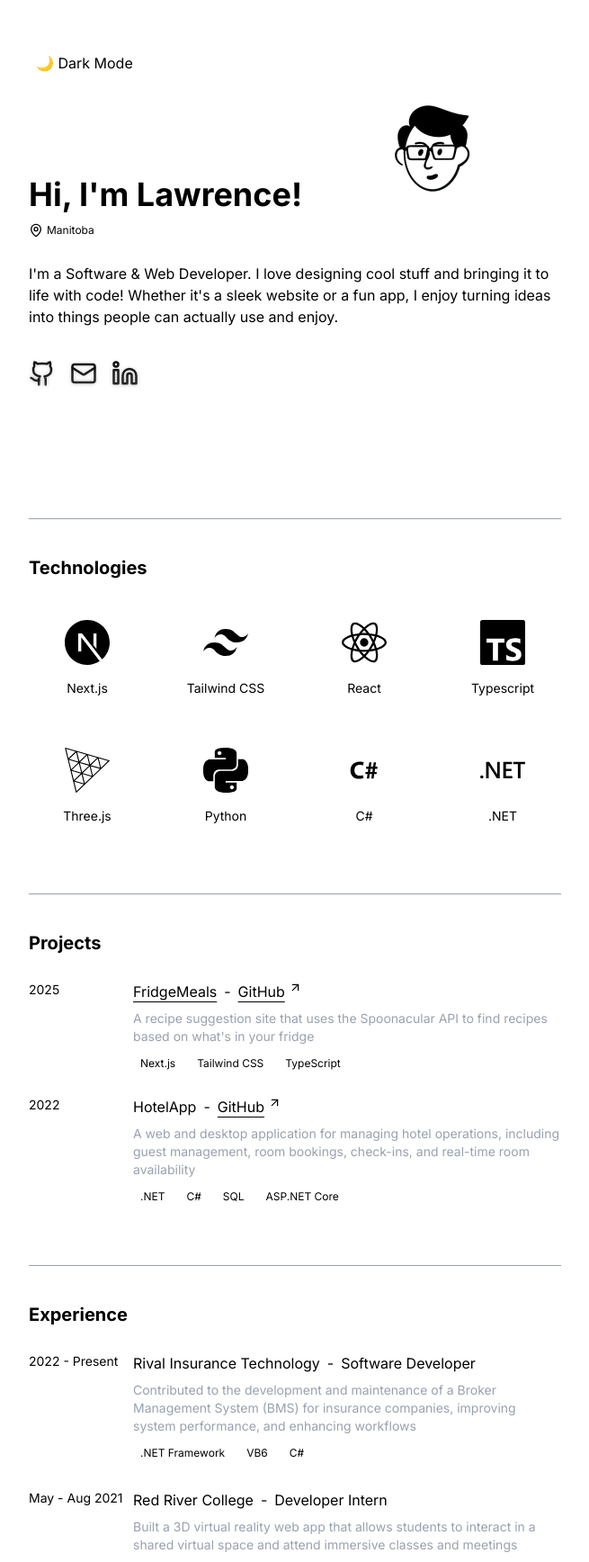
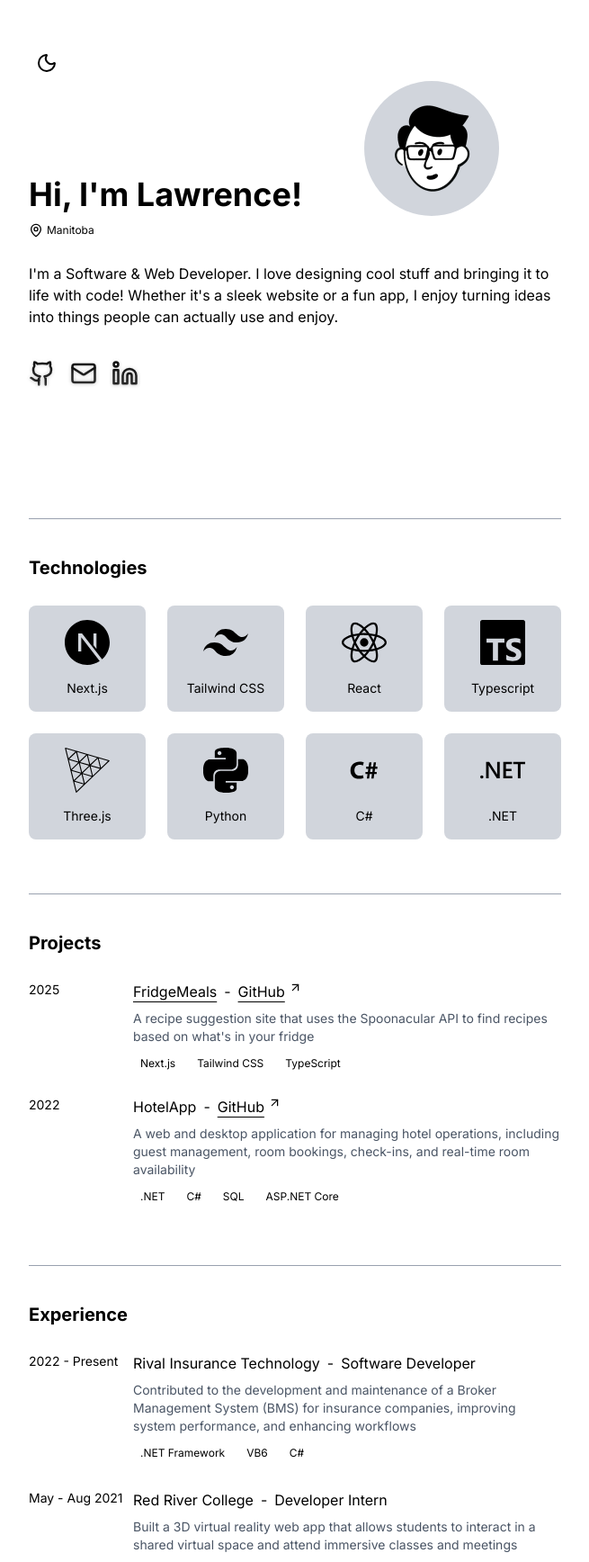
Before and after one commit to lawrence-valerio/portfolio, a Next.js app: page / in a window 1280 px wide. Shown: the part 184-1920 px from the top of the page at 90% size, without its empty margins (312-967 px from the left). Built offline with nearby package versions, Linux system fonts and the light colour scheme.

Commit message:
Implemented light and dark mode functionality for all sections

```diff
--- a/src/app/components/ContactSection.tsx
+++ b/src/app/components/ContactSection.tsx
@@ -57,7 +57,7 @@ export const ContactSection = () => {
             })}
           </div>
           <div className="flex justify-center">
-            <span className="text-xs text-gray-400">
+            <span className="text-xs text-gray-600 darkmode-text-gray">
               © 2025 | Lawrence Valerio
             </span>
           </div>
--- a/src/app/components/ExperienceSection.tsx
+++ b/src/app/components/ExperienceSection.tsx
@@ -63,7 +63,7 @@ export const ExperienceSection = () => {
                       -<span className="ml-2">{experience.position}</span>
                     </span>
 
-                    <p className="mt-2 text-sm text-gray-400">
+                    <p className="mt-2 text-sm text-gray-600 darkmode-text-gray">
                       {experience.description}
                     </p>
                     <ul className="flex flex-wrap text-xs mt-2 gap-2">
--- a/src/app/components/HeroSection.tsx
+++ b/src/app/components/HeroSection.tsx
@@ -43,7 +43,7 @@ export const HeroSection = () => {
                 alt="Profile Picture"
                 width={150}
                 height={150}
-                className="block mx-auto rounded-full bg-white/5"
+                className="block mx-auto rounded-full bg-gray-300 darkmode-bg-white"
               />
             </div>
             <div className="flex items-center space-x-1 mb-7 mt-2">
--- a/src/app/components/ProjectSection.tsx
+++ b/src/app/components/ProjectSection.tsx
@@ -73,7 +73,7 @@ export const ProjectSection = () => {
                       <ArrowUpRight size={15} className="ml-1" />
                     </>
                   )}
-                  <p className="mt-2 text-sm text-gray-400">
+                  <p className="mt-2 text-sm text-gray-600 darkmode-text-gray">
                     {project.description}
                   </p>
                   <ul className="flex flex-wrap text-xs mt-2 gap-2">
--- a/src/app/components/TechSection.tsx
+++ b/src/app/components/TechSection.tsx
@@ -37,13 +37,13 @@ export const TechSection = () => {
           <div className="grid grid-cols-2 md:grid-cols-4 gap-6 mt-7 pb-2">
             {icons.map((icon) => (
               <motion.div key={icon.name} whileHover={{ scale: 1.1 }}>
-                <div className="flex flex-col items-center p-4 rounded-lg bg-white/5">
+                <div className="flex flex-col items-center p-4 rounded-lg bg-gray-300 darkmode-bg-white ">
                   <Image
                     src={icon.icon}
                     alt={icon.name}
                     width={50}
                     height={50}
-                    className="brightness-0 dark:invert-0"
+                    className="invert-0 darkmode-invert"
                   />
                   <span className="text-sm mt-4">{icon.name}</span>
                 </div>
--- a/src/app/components/ThemeToggle.tsx
+++ b/src/app/components/ThemeToggle.tsx
@@ -1,16 +1,42 @@
 "use client";
 
 import { useTheme } from "next-themes";
+import { useEffect, useState } from "react";
+import { Sun, Moon } from "lucide-react";
+import { motion } from "framer-motion";
 
 export const ThemeToggle = () => {
   const { theme, setTheme } = useTheme();
+  const [mounted, setMounted] = useState(false);
+
+  useEffect(() => {
+    setMounted(true);
+  }, []);
+
+  if (!mounted) {
+    // Optionally render a placeholder or nothing
+    return (
+      <button className="p-2 rounded" aria-label="Toggle theme" disabled>
+        {/* Or a spinner, or nothing */}
+      </button>
+    );
+  }
 
   return (
-    <button
-      onClick={() => setTheme(theme === "dark" ? "light" : "dark")}
-      className="p-2 rounded"
+    <motion.div
+      initial={{ opacity: 0, scale: 0.75 }}
+      animate={{ opacity: 1, scale: 1 }}
+      transition={{ duration: 0.4, ease: "easeOut" }}
     >
-      {theme === "dark" ? "🌞 Light Mode" : "🌙 Dark Mode"}
-    </button>
+      <button
+        onClick={() => setTheme(theme === "dark" ? "light" : "dark")}
+        className="p-2 rounded"
+        aria-label="Toggle theme"
+      >
+        <motion.div whileHover={{ scale: 1.2 }} whileTap={{ scale: 0.8 }}>
+          {theme === "dark" ? <Sun /> : <Moon />}
+        </motion.div>
+      </button>
+    </motion.div>
   );
 };
--- a/src/app/globals.css
+++ b/src/app/globals.css
@@ -46,3 +46,15 @@ body {
 html.dark .darkmode-bg {
   background: #18181b;
 }
+
+html.dark .darkmode-invert {
+  filter: invert(1);
+}
+
+html.dark .darkmode-bg-white {
+  background: rgba(255, 255, 255, 0.05);
+}
+
+html.dark .darkmode-text-gray {
+  color: rgb(156, 163, 175);
+}
--- a/src/app/layout.tsx
+++ b/src/app/layout.tsx
@@ -13,7 +13,7 @@ export default function RootLayout({
   children: React.ReactNode;
 }>) {
   return (
-    <html lang="en">
+    <html lang="en" suppressHydrationWarning>
       <body>
         <ThemeProvider attribute="class" defaultTheme="system" enableSystem>
           {children}
```
Also changed, not shown: public/icons/tailwindcss.svg.
